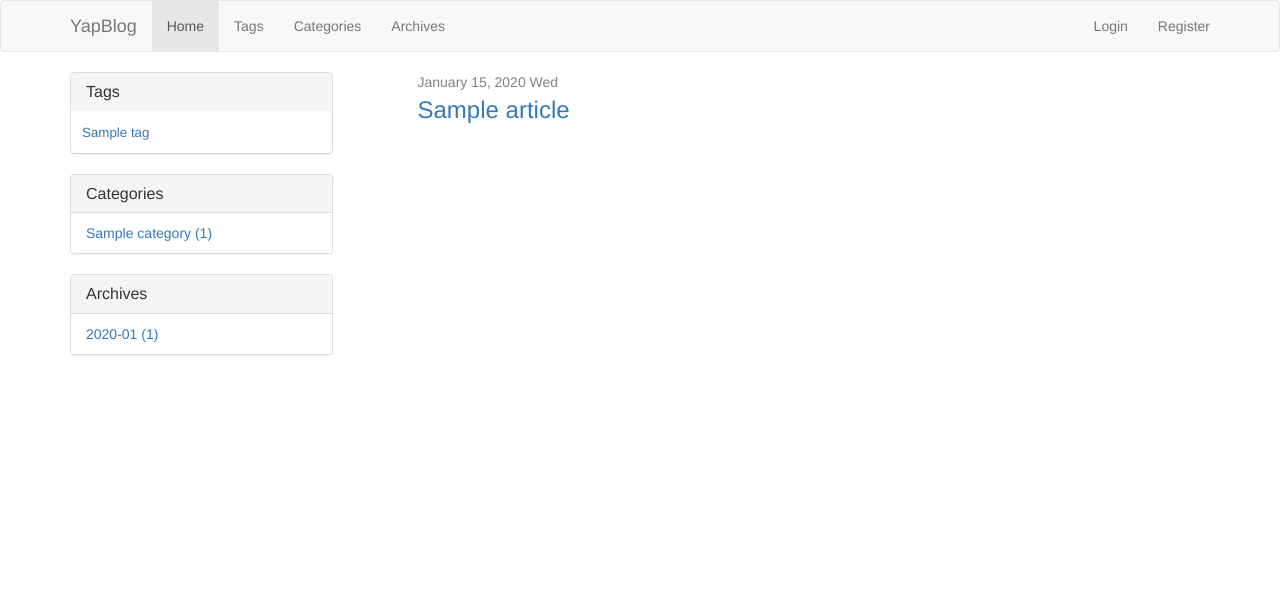
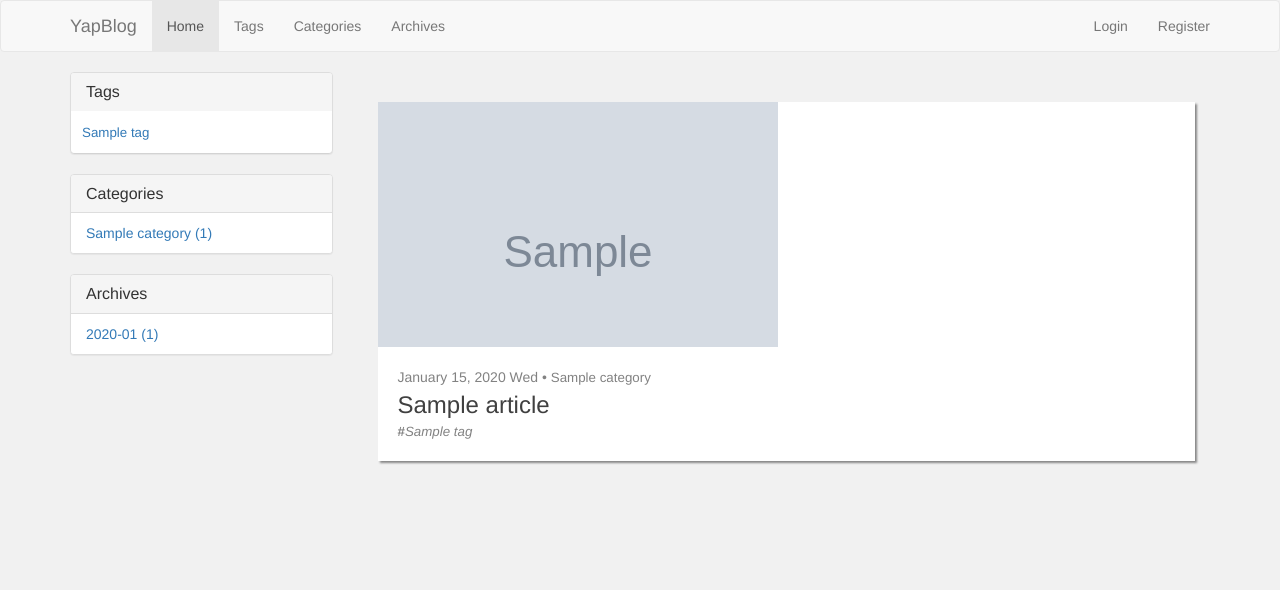
Before and after one commit to Fugoes/yapblog, a Flask app: page / in a window 1280 px wide. Shown: the top 590 px of the page. Run offline with Flask 2, Linux system fonts and the light colour scheme; tables that the repository leaves empty hold one stand-in row (values such as "Sample post"); grey boxes marked "Sample" are stand-in pictures; some libraries are stand-ins or nearby versions.

Commit message:
post img

```diff
--- a/yapblog/config.py
+++ b/yapblog/config.py
@@ -9,3 +9,4 @@ WEBSITE_NAME = "YapBlog"
 ADMIN_USER_NAME = "admin"
 ADMIN_USER_EMAIL = "admin@example.com"
 ADMIN_USER_PASSWORD = "admin"
+DEFAULT_BACKGROUND = "http://files.all-free-download.com//downloadfiles/wallpapers/1920_1200/lake_mountain_scenery_11495.jpg"
--- a/yapblog/models.py
+++ b/yapblog/models.py
@@ -5,6 +5,7 @@ Database interface
 __all__ = ["Tag", "Page", "Article", "Comment", "User", "Category"]
 
 from yapblog import db
+from yapblog import config
 
 
 class Category(db.Model):
@@ -67,6 +68,7 @@ class Article(db.Model):
     date_time_ = db.Column("date_time", db.DateTime)
     html_content_ = db.Column("html_content", db.Text)
     markdown_content_ = db.Column("markdown_content", db.Text)
+    img_url_ = db.Column("img_url", db.String(1024))
     # Foreign key
     page_id_ = db.Column("page_id", db.Integer, db.ForeignKey("pages.id"), nullable=True)
     category_id_ = db.Column("category_id", db.Integer, db.ForeignKey("categories.id"), nullable=True)
@@ -75,11 +77,12 @@ class Article(db.Model):
     tags = db.relationship("Tag", secondary=tag_and_article, back_populates="articles")
     category = db.relationship("Category", back_populates="articles", uselist=False)
 
-    def __init__(self, title, date_time, html_content, markdown_content):
+    def __init__(self, title, date_time, html_content, markdown_content, img_url=None):
         self.title_ = title
         self.date_time_ = date_time
         self.html_content_ = html_content
         self.markdown_content_ = markdown_content
+        self.img_url_ = img_url if img_url else config.DEFAULT_BACKGROUND
 
     def __str__(self):
         return "<Article id=%d title='%s'>" % (self.id_, self.title_)
--- a/yapblog/static/yapblog.css
+++ b/yapblog/static/yapblog.css
@@ -1,3 +1,7 @@
+body {
+    background: #f1f1f1;
+}
+
 .tag-container {
     margin: 10px;
 }
@@ -6,10 +10,35 @@
     margin: 4px;
 }
 
+.post {
+    background: #ffffff;
+    box-shadow: 2px 2px 2px #888888;
+    margin: 30px 0;
+}
+
+.post-img-div {
+    overflow: hidden;
+    padding-bottom: 30%;
+    width: 100%;
+    height: 0;
+}
+
+.post-img {
+    transition: all 1s;
+}
+
+.post-img:hover {
+    transform: scale(1.4);
+}
+
+.post-content {
+    padding: 10px 20px;
+}
+
 .post-meta {
     font-size: 14px;
     color: #828282;
-    margin: 0;
+    padding-top: 10px;
 }
 
 .post-link {
@@ -18,15 +47,39 @@
     margin: 0;
 }
 
-.post-list {
+.post-li {
+    list-style: none;
     margin-left: 0;
-    list-style: none;
+}
+
+.post-ul {
+    list-style-position: inside;
+    margin-left: 0;
 }
 
 .post-title {
     margin-top: 5px;
-    margin-bottom: 20px;
-    list-style: none;
+    margin-bottom: 2px;
+}
+
+.post-title-link {
+    color: #404040;
+}
+
+.post-title-link:hover {
+    text-decoration: none;
+    color: #16A085;
+}
+
+.post-tag {
+    font-size: 10pt;
+    color: #828282;
+    margin-right: 5px;
+}
+
+.post-tag:hover {
+    color: #000000;
+    text-decoration: none;
 }
 
 .comment-author {
--- a/yapblog/templates/archives.html
+++ b/yapblog/templates/archives.html
@@ -6,6 +6,6 @@
     {% for (year, month), count, articles in time_and_posts %}
         <h3>{{ year }}-{{ "%02d" % month }}</h3>
         {{ count }} {% if count == 1 %}post{% else %}posts{% endif %}
-        {% include "element/post.html" %}
+        {% include "element/post-list.html" %}
     {% endfor %}
 {% endblock %}
--- a/yapblog/templates/categories.html
+++ b/yapblog/templates/categories.html
@@ -5,6 +5,6 @@
 {% block content %}
     {% for (category, articles) in category_and_articles %}
         <h3>{{ category.name_ }}</h3>
-        {% include "element/post.html" %}
+        {% include "element/post-list.html" %}
     {% endfor %}
 {% endblock %}
--- /dev/null
+++ b/yapblog/templates/element/post-list.html
@@ -0,0 +1,3 @@
+{% for article in articles %}
+    {% include "element/post.html" %}
+{% endfor %}
--- a/yapblog/templates/element/post.html
+++ b/yapblog/templates/element/post.html
@@ -1,12 +1,24 @@
-<ul class="post-list" id="post-list">
-    {% for article in articles %}
-        <li>
-            <span class="post-meta">{{ article.date_time_.strftime("%B %d, %Y %a") }}</span>
-            <h3 class="post-title">
-                <a href="/{{ "%04d" % article.date_time_.year }}/{{ "%02d" % article.date_time_.month }}/{{ article.title_ }}">
-                    {{ article.title_ }}
-                </a>
-            </h3>
-        </li>
-    {% endfor %}
-</ul>
+<div class="post">
+    <div class="post-img-div">
+        <a href="/{{ "%04d" % article.date_time_.year }}/{{ "%02d" % article.date_time_.month }}/{{ article.title_ }}">
+            <img class="post-img" src="{{ article.img_url_ }}">
+        </a>
+    </div>
+    <div class="post-content">
+        <div class="post-meta">{{ article.date_time_.strftime("%B %d, %Y %a") }}
+            {% if article.category %}
+                • <a class="post-tag" href="/categories/{{ article.category.name_ }}">{{ article.category.name_ }}</a>
+            {% endif %}
+        </div>
+        <h3 class="post-title">
+            <a class="post-title-link"
+               href="/{{ "%04d" % article.date_time_.year }}/{{ "%02d" % article.date_time_.month }}/{{ article.title_ }}">
+                {{ article.title_ }}
+            </a>
+        </h3>
+        {% for tag in article.tags %}
+            <a class="post-tag" href="/tags/{{ tag.name_ }}"><strong>#</strong><I>{{ tag.name_ }}</I></a>
+        {% endfor %}
+        <p></p>
+    </div>
+</div>
--- a/yapblog/templates/index.html
+++ b/yapblog/templates/index.html
@@ -3,5 +3,5 @@
 {% block js %}
 {% endblock %}
 {% block content %}
-    {% include "element/post.html" %}
+    {% include "element/post-list.html" %}
 {% endblock %}
--- a/yapblog/templates/tags.html
+++ b/yapblog/templates/tags.html
@@ -5,6 +5,6 @@
 {% block content %}
     {% for (tag, count, articles) in tag_and_articles %}
         <h3>{{ tag.name_ }}</h3>
-        {% include "element/post.html" %}
+        {% include "element/post-list.html" %}
     {% endfor %}
 {% endblock %}
```
Also changed, not shown: yapblog/api/article.py (+10 -2 lines), yapblog/templates/admin/article_add.html (+19 -4 lines), yapblog/templates/admin/article_id.html (+8 -2 lines).
